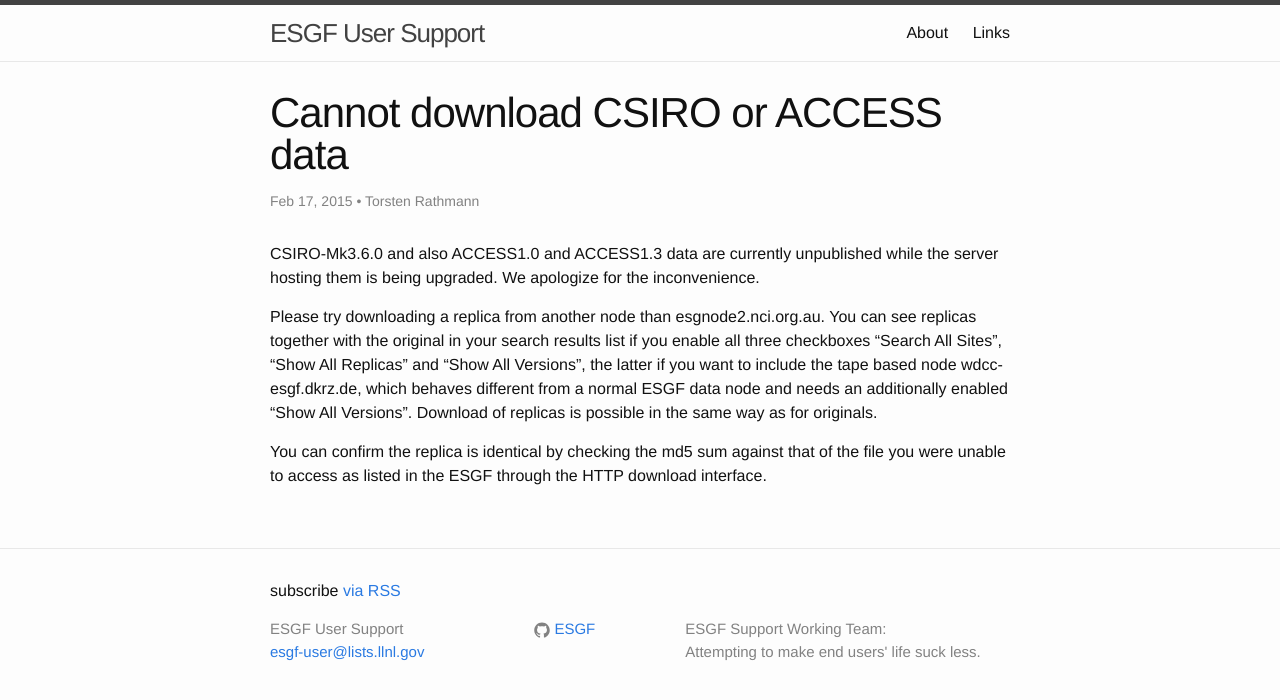
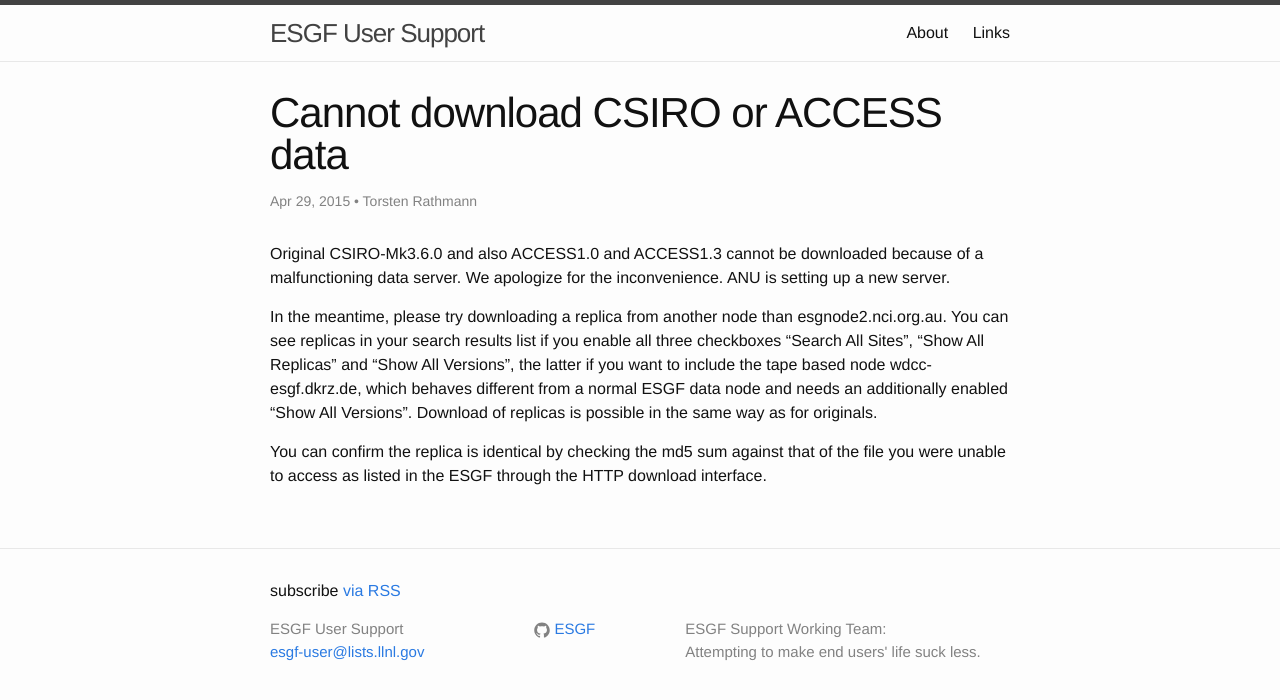
Before and after one commit to ESGF/esgf-swt, a Jekyll site: the page built from _posts/2015-02-17-CSIRO-ACCESS-download-failed.markdown, in a window 1280 px wide. Shown: the top 700 px of the page. Built offline with Jekyll 4.4.1, drawn with Linux system fonts in a browser that asks for light colours.

Commit message:
TR: Minor changes

```diff
--- a/_posts/2015-02-17-CSIRO-ACCESS-download-failed.markdown
+++ b/_posts/2015-02-17-CSIRO-ACCESS-download-failed.markdown
@@ -2,12 +2,12 @@
 layout: post                     #<-- don't touch
 title:  "Cannot download CSIRO or ACCESS data"    #<-- keep the quotes " ... "
 categories: download             #<-- No quotes, comma separated tags
-date:   2015-02-17 20:40:00      #<-- current date and time
+date:   2015-04-29 20:20:00      #<-- current date and time
 author: Torsten Rathmann         #<-- Replace with the name
 ---
 
-CSIRO-Mk3.6.0 and also ACCESS1.0 and ACCESS1.3 data are currently unpublished while the server hosting them is being upgraded. We apologize for the inconvenience.
+Original CSIRO-Mk3.6.0 and also ACCESS1.0 and ACCESS1.3 cannot be downloaded because of a malfunctioning data server. We apologize for the inconvenience. ANU is setting up a new server.
 
-Please try downloading a replica from another node than esgnode2.nci.org.au.  You can see replicas together with the original in your search results list if you enable all three checkboxes "Search All Sites", "Show All Replicas" and "Show All Versions", the latter if you want to include the tape based node wdcc-esgf.dkrz.de, which behaves different from a normal ESGF data node and needs an additionally enabled "Show All Versions". Download of replicas is possible in the same way as for originals.
+In the meantime, please try downloading a replica from another node than esgnode2.nci.org.au.  You can see replicas in your search results list if you enable all three checkboxes "Search All Sites", "Show All Replicas" and "Show All Versions", the latter if you want to include the tape based node wdcc-esgf.dkrz.de, which behaves different from a normal ESGF data node and needs an additionally enabled "Show All Versions". Download of replicas is possible in the same way as for originals.
 
 You can confirm the replica is identical by checking the md5 sum against that of the file you were unable to access as listed in the ESGF through the HTTP download interface.
```
